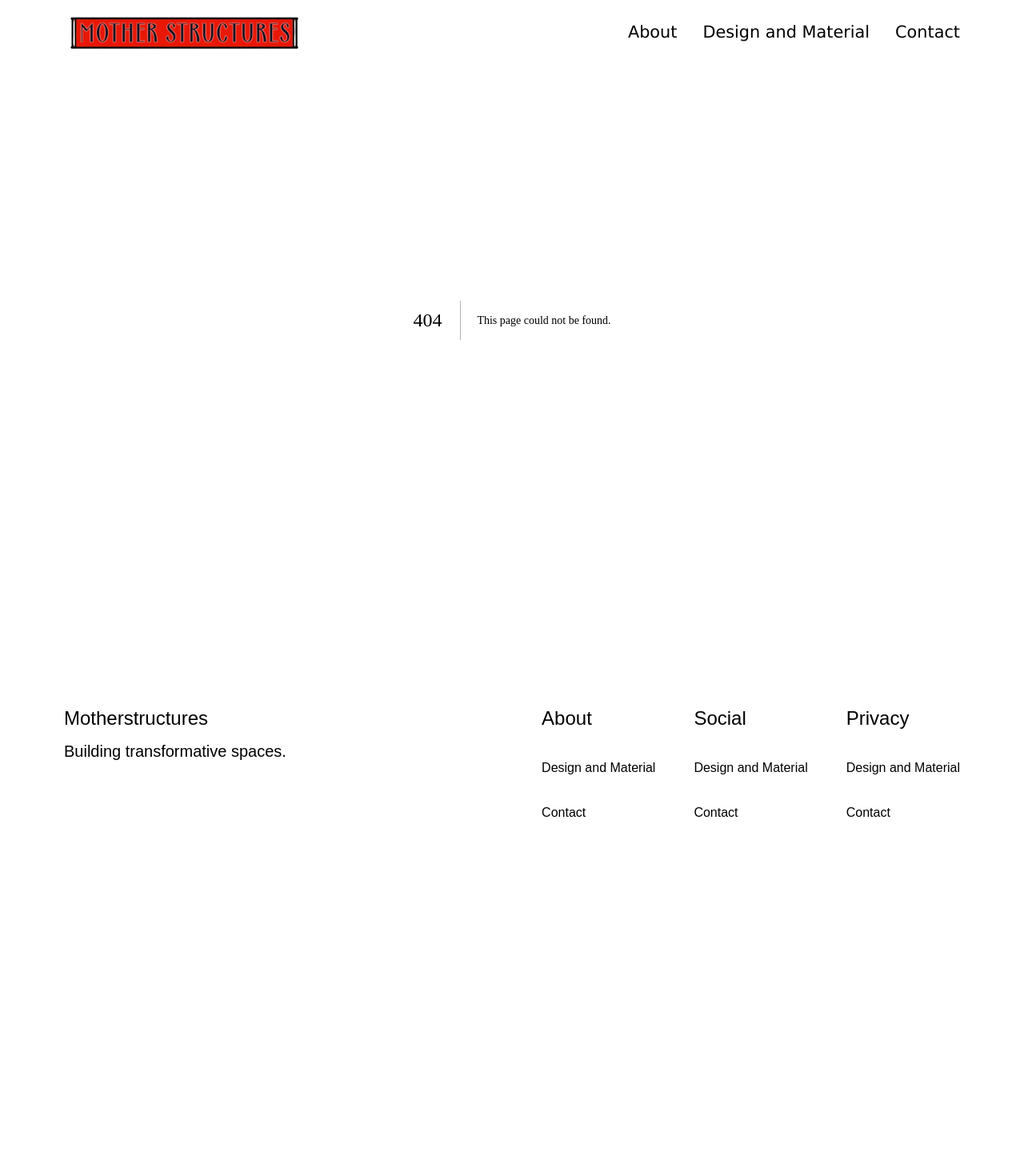
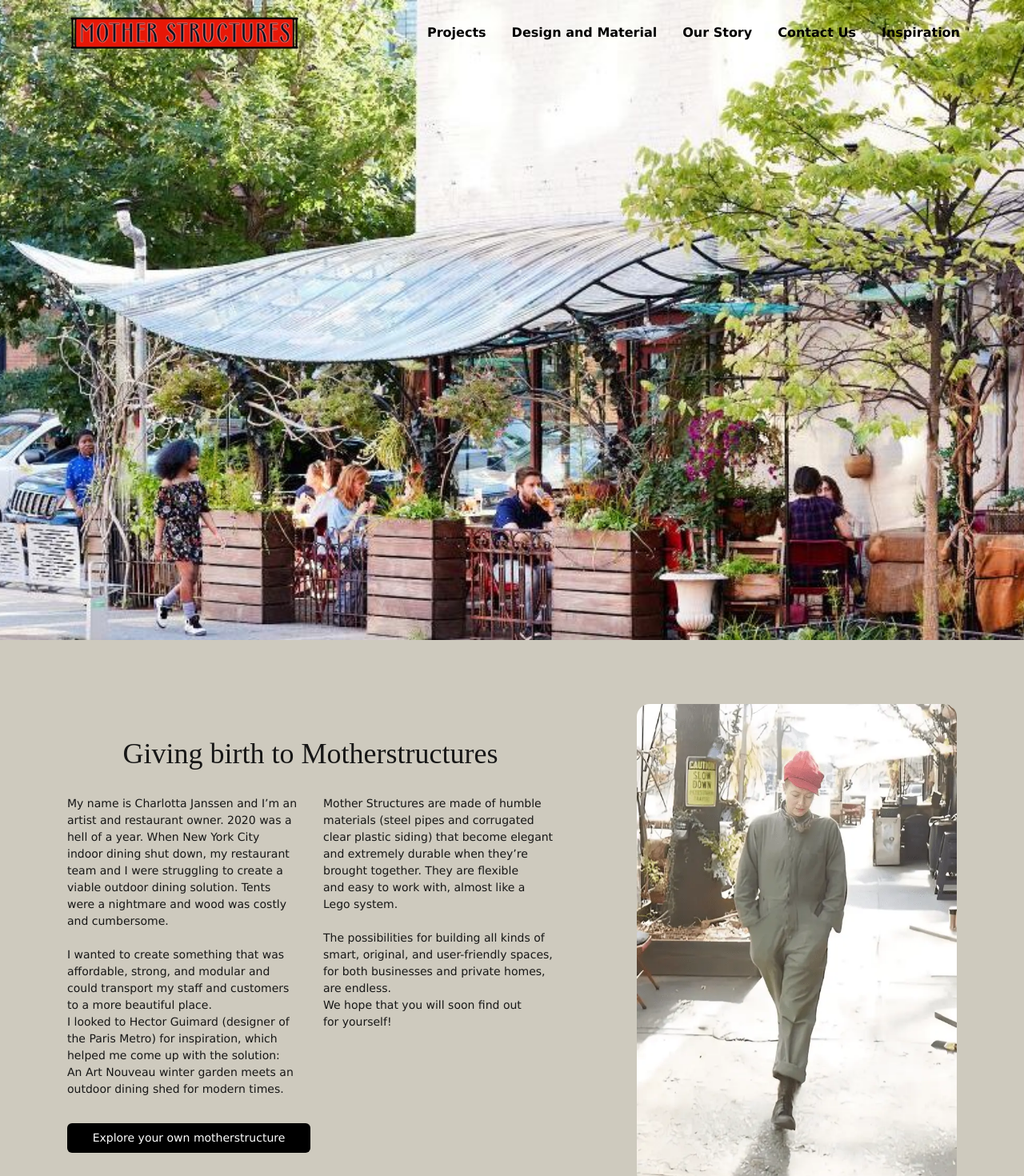
Before and after one commit to ElisNz/motherstructures, a Next.js app: page /about in a window 1280 px wide. Before the commit this address had no page. Shown: the top 1470 px of the page at 80% size. Before the commit the page ends 1076 px from the top, so only its background shows below. Built offline with nearby package versions, Linux system fonts and the light colour scheme.

Commit message:
setup preliminary about page

```diff
--- /dev/null
+++ b/src/app/about/page.tsx
@@ -0,0 +1,35 @@
+import { HeroImage } from "../components/HeroImage";
+import Image from 'next/image';
+
+
+export default function About() {
+    return (
+        <main>
+            <HeroImage src="/images/outdoor1.jpg" />
+            <div className="bg-primary">
+                <div className="flex flex-col lg:flex-row justify-around items-center px-8 py-20">
+                    <div className="w-1/2 h-full flex flex-col justify-center gap-8">
+                        <h2 className="text-4xl text-center">Giving birth to Motherstructures</h2>
+                        <article className="flex flex-row justify-around gap-8 text-pretty">
+                            <p className="w-1/2 breadtext">My name is Charlotta Janssen and I’m an artist and restaurant owner.
+                                2020 was a hell of a year. When New York City indoor dining shut down, my restaurant team and I were struggling to create a viable outdoor dining solution.
+                                Tents were a nightmare and wood was costly and cumbersome.<br/><br/>
+                                I wanted to create something that was affordable, strong, and modular and could transport my staff and customers to a more beautiful place.
+                                <br/>I looked to Hector Guimard (designer of the Paris Metro) for inspiration, which helped me come up with the solution: An Art Nouveau winter garden meets an outdoor dining shed for modern times.
+                            </p>
+                            <p className="w-1/2 breadtext">Mother Structures are made of humble materials (steel pipes and corrugated clear plastic siding) that become elegant and extremely durable when they’re brought together.
+                                They are flexible and easy to work with, almost like a Lego system.
+                                <br/><br/>The possibilities for building all kinds of smart, original, and user-friendly spaces, for both businesses and private homes, are endless.
+                                <br/>We hope that you will soon find out for yourself!
+                            </p>
+                        </article>
+                        <button className='w-1/2 bg-black text-white px-4 py-2 hover:bg-black/50 self-start rounded-md breadtext'>Explore your own motherstructure</button>
+                    </div>
+                    <div className="relative">
+                        <Image src="/images/Chez_Oskar-Charlotta-1-1.png" className="rounded-2xl" width={400} height={800} alt="outdoors" />
+                    </div>
+                </div>
+            </div>
+        </main>
+    );
+};
--- a/src/app/components/Header/index.tsx
+++ b/src/app/components/Header/index.tsx
@@ -8,10 +8,12 @@ export const Header = () => {
             <Link href="/" className='w-1/2'>
                 <Image src='/images/MOTHERSTRUCTURES-LOGO-red-B-PNG.jpg' alt="Mother Structures Logo" width={300} height={50} className='hover:cursor-pointer' />
             </Link>
-            <nav className="max-lg:hidden flex flex-row items-center text-center gap-4 lg:gap-8 underline-offset-2 text-black text-[1.3rem]">
-                <Link className=" hover:underline" href="#about">About</Link>
-                <Link className=" hover:underline" href="#services">Design and Material</Link>
-                <Link className=" hover:underline" href="#contact">Contact</Link>
+            <nav className="max-lg:hidden flex flex-row items-center text-center text-nowrap gap-4 lg:gap-8 underline-offset-2 text-black text-[1rem] font-bold">
+                <Link className=" hover:underline" href="/projects">Projects</Link>
+                <Link className=" hover:underline" href="/services">Design and Material</Link>
+                <Link className=" hover:underline" href="/about">Our Story</Link>
+                <Link className=" hover:underline" href="/contact">Contact Us</Link>
+                <Link className=" hover:underline" href="/inspiration">Inspiration</Link>
             </nav>
         </header>
     )
--- /dev/null
+++ b/src/app/components/HeroImage/index.tsx
@@ -0,0 +1,11 @@
+import Image from 'next/image';
+
+export const HeroImage = ({src, absolute} : {src: string, absolute?: boolean}) => {
+    return (
+        <div className={`${absolute ? 'absolute' : 'relative'} w-full h-full overflow-hidden -z-40`}>
+            <div className="relative w-full h-screen -z-50">
+                <Image fill className='object-cover' src={src} alt='cover image' />
+            </div>
+        </div>
+    )
+  };
--- a/src/app/globals.css
+++ b/src/app/globals.css
@@ -5,6 +5,7 @@
 :root {
   --background: #ffffff;
   --foreground: #171717;
+  --primary: #CECABE;
 }
 
 @media (prefers-color-scheme: dark) {
@@ -89,3 +90,9 @@ p {
         line-height: 1.5;
     }
 }
+
+.breadtext {
+    font-size: 14px;
+    font-weight: 300;
+    font-family: Verdana, sans-serif;
+}
--- a/src/app/page.tsx
+++ b/src/app/page.tsx
@@ -6,7 +6,7 @@ export default function Home() {
 		<main>
         <Video />
         <div className="w-full h-[40vh] md:h-[75vh] lg:h-screen flex flex-col justify-center items-center mix-blend-normal">
-                <h1 className='invisible sm:visible lg:px-20 lg:text-[2.5rem] xl:text-[3.5rem]'>Bridging the gap between indoors and outdoors</h1>
+            <h1 className='invisible sm:visible lg:px-20 lg:text-[2.5rem] xl:text-[3.5rem]'>Winter gardens for modern spaces</h1>
             <p className="hidden lg:visible py-4 l wrap-balance text-[1.3rem]">We build super light modular structures that can weather all seasons. <br></br> Our goal is to blend the joy of being outside with the comforts of being inside. </p>
         </div>
         <div className='w-full flex flex-col gap-8 lg:gap-12 pb-12 items-center justify-around'>
--- a/tailwind.config.ts
+++ b/tailwind.config.ts
@@ -27,11 +27,8 @@ export default {
       colors: {
         background: "var(--background)",
         foreground: "var(--foreground)",
-        red: "#E71807",
-        green: "#3FAE71",
-        burgundy: "#3E2D2B",
-        sage: "#2B3E34",
-        sageLight: "#6A987F",
+        primary: "var(--primary)",
+        secondary: "var(--secondary)",
       },
       fontFamily: {
         vollkorn: ['"Vollkorn"', "serif"],
```
Also changed, not shown: public/images/Chez_Oskar-Charlotta-1-1.png (added). Lines whose indentation alone changed are shown as unchanged.
